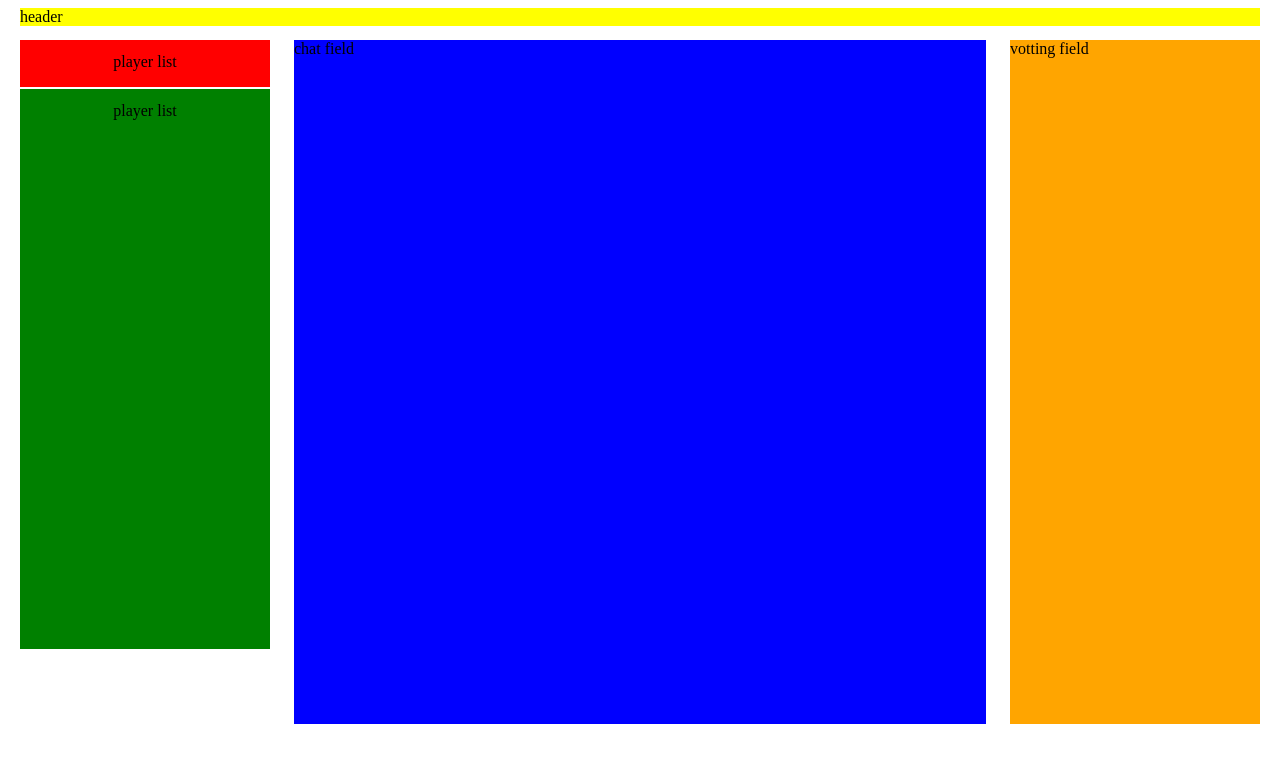
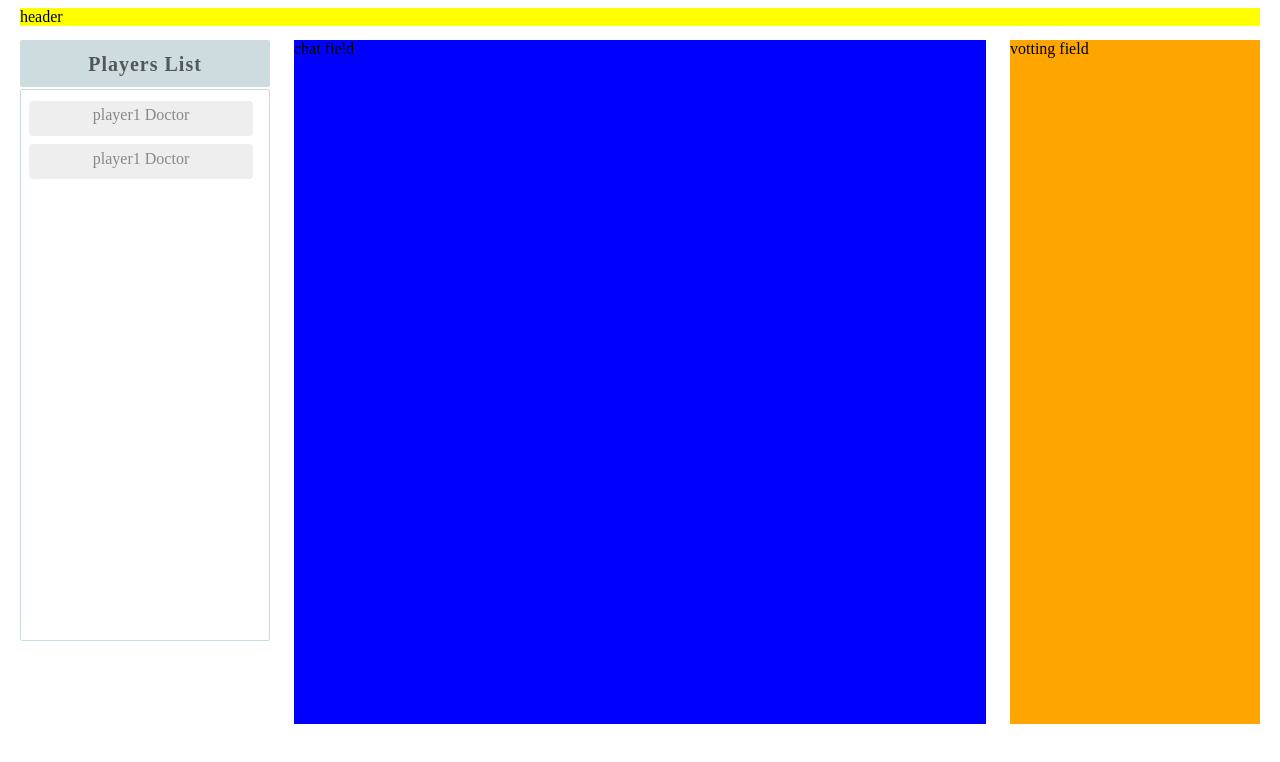
Before and after one commit to Leedeoksang/network_project, a website: page app/index.html in a window 1280 px wide. Drawn offline with nearby package versions, Linux system fonts and the light colour scheme; some packages are replaced by stand-ins of ours; files that its build step writes are made by us from their sources.

Commit message:
modify style. <BUT needs to ng-repeat array data>

```diff
--- a/app/scripts/directives/playerlist.js
+++ b/app/scripts/directives/playerlist.js
@@ -13,7 +13,8 @@ angular.module('networkProjectApp')
       		templateUrl: './views/playerlist.html',
       		restrict: 'E',
       		link: function postLink(scope, element, attrs) {
-            scope.testarray = [{name: "test1", role: "role1"}, {name: "test2", role: "role2"}];
+            scope.name = 'player1';
+            scope.role = 'Doctor';
     		}
     	};
   	});
--- a/app/styles/playerlist.scss
+++ b/app/styles/playerlist.scss
@@ -1,18 +1,51 @@
 #player-list-head {
 	height: 5%;
-	background-color: red;
+	background-color: #cedcdf;
 	text-align: center;
+	color: #525859;
+	vertical-align: middle;
+	font-size: 20px;
+	font-weight: bold;
+	letter-spacing: 1px;
 	padding-top: 5%;
+	border-radius: 2px;
 }
 
 #player-list-container {
 	height: 80%;
 	margin-top: 1%;
-	background-color: green;
+	border-style: solid;
+	border-width: 1px;
+	border-color: #cedcdf;
 	text-align: center;
-	padding-top: 5%;
+	padding-top: 1%;
+	border-radius: 2px;
 }
 
-#player-box{
+.players {
+  margin: 0 0 2em 0;
+  list-style-type: none;
+  padding: 0;
+  width: 15em;
+	color: #888;
+}
 
+.playertxt{
+	vertical-align: middle;
 }
+
+.players li {
+  cursor: pointer;
+  position: relative;
+  left: 0;
+  background-color: #EEE;
+  margin: .5em;
+  padding: .3em 0;
+  height: 1.6em;
+  border-radius: 4px;
+}
+
+.players .text {
+  position: relative;
+  top: -3px;
+}
--- a/app/views/playerlist.html
+++ b/app/views/playerlist.html
@@ -1,7 +1,18 @@
 <div id="player-list-head">
-  player list
+  Players List
 </div>
 <div id="player-list-container">
-  player list
-  <div class="list">{{testarray.name}} {{testarray.role}} </div>
+  <ol class="players">
+    <li>
+      <span class="playertxt">
+        {{name}} {{role}}
+      </span>
+    </li>
+
+    <li>
+      <span class="playertxt">
+        {{name}} {{role}}
+      </span>
+    </li>
+  </ol>
 </div>
```
